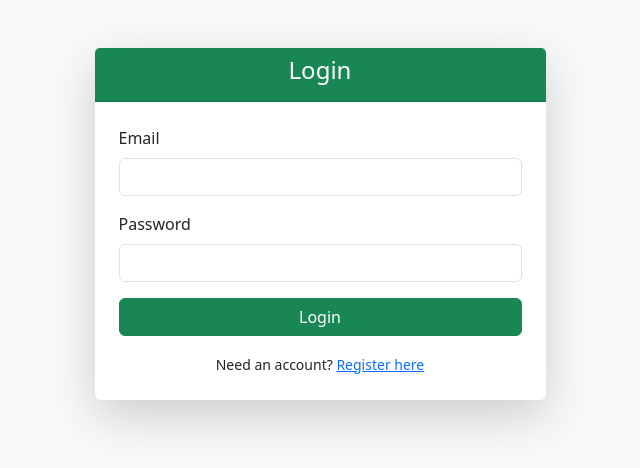
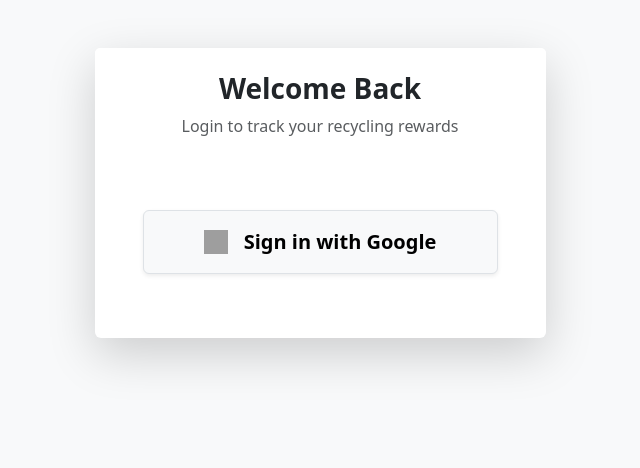
Before and after one commit to bondreamey2006/rvm-rewards-backend, a Flask app: page / in a window 1280 px wide. Shown: the top 468 px of the page, without its empty margins (320-960 px from the left). Run offline with Flask 3, Linux system fonts and the light colour scheme; some libraries are stand-ins or nearby versions; grey boxes are pictures that could not be loaded.

Commit message:
Final Submission: Google Auth & Full Cleanup

```diff
--- a/app.py
+++ b/app.py
@@ -40,8 +40,7 @@ def home():
 @app.route('/login', methods=['GET', 'POST'])
 def login():
     if request.method == 'POST':
-        # The Frontend (HTML) checks the password/verification with Firebase.
-        # If successful, it sends the EMAIL here to create a Flask session.
+        # The Frontend (Google Button) sends the EMAIL here to create a Flask session.
         user_email = request.form.get('email')
 
         if user_email:
@@ -51,10 +50,6 @@ def login():
             flash("Login failed. No email received.", "danger")
 
     return render_template('login.html')
-
-@app.route('/register')
-def register():
-    return render_template('register.html')
 
 @app.route('/logout')
 def logout():
@@ -78,7 +73,7 @@ def dashboard():
         if doc.exists:
             points = doc.to_dict().get('points', 0)
         else:
-            # First time setup: If they just registered, create an empty record
+            # First time setup: If they just logged in with Google for the first time
             user_ref.set({
                 "points": 0,
                 "created_at": datetime.datetime.now()
--- a/templates/login.html
+++ b/templates/login.html
@@ -3,34 +3,24 @@
 <div class="container mt-5">
     <div class="row justify-content-center">
         <div class="col-md-5">
-            <div class="card shadow-lg border-0">
-                <div class="card-header bg-success text-white text-center">
-                    <h4>Login</h4>
+            <div class="card shadow-lg border-0 text-center">
+                <div class="card-header bg-white pt-4 border-0">
+                    <h3 class="fw-bold text-dark">Welcome Back</h3>
+                    <p class="text-muted">Login to track your recycling rewards</p>
                 </div>
-                <div class="card-body p-4">
+                <div class="card-body p-5">
+
                     <div id="alertBox" class="alert d-none"></div>
 
-                    <form id="loginForm">
-                        <div class="mb-3">
-                            <label class="form-label">Email</label>
-                            <input type="email" id="email" class="form-control" required>
-                        </div>
-                        <div class="mb-3">
-                            <label class="form-label">Password</label>
-                            <input type="password" id="password" class="form-control" required>
-                        </div>
-                        <div class="d-grid">
-                            <button type="submit" class="btn btn-success" id="loginBtn">Login</button>
-                        </div>
-                    </form>
+                    <button id="googleBtn" class="btn btn-light border shadow-sm w-100 py-3 mb-3 d-flex align-items-center justify-content-center gap-3">
+                        <img src="https://www.gstatic.com/firebasejs/ui/2.0.0/images/auth/google.svg" width="24" height="24" alt="Google">
+                        <span class="fs-5 fw-bold">Sign in with Google</span>
+                    </button>
 
                     <form id="flaskAuthForm" action="/login" method="POST" style="display:none;">
                         <input type="hidden" name="email" id="flaskEmail">
                     </form>
 
-                    <div class="text-center mt-3">
-                        <small>Need an account? <a href="/register">Register here</a></small>
-                    </div>
                 </div>
             </div>
         </div>
@@ -40,7 +30,7 @@
 <script src="https://www.gstatic.com/firebasejs/9.22.0/firebase-app-compat.js"></script>
 <script src="https://www.gstatic.com/firebasejs/9.22.0/firebase-auth-compat.js"></script>
 <script>
-    // --- I HAVE FILLED IN YOUR REAL KEYS HERE ---
+    // --- YOUR REAL CONFIG ---
     const firebaseConfig = {
         apiKey: "AIzaSyChYVXkvYgTchL1JK3Z_ESo1ucsbojGOVI",
         authDomain: "rvm-rewards.firebaseapp.com",
@@ -51,47 +41,30 @@
         measurementId: "G-3Q3XKX0F1D"
     };
 
-    // Initialize Firebase
     if (!firebase.apps.length) firebase.initializeApp(firebaseConfig);
     const auth = firebase.auth();
+    const provider = new firebase.auth.GoogleAuthProvider();
 
-    document.getElementById("loginForm").addEventListener("submit", async (e) => {
-        e.preventDefault();
-        const email = document.getElementById("email").value;
-        const pass = document.getElementById("password").value;
+    document.getElementById("googleBtn").addEventListener("click", async () => {
+        const btn = document.getElementById("googleBtn");
         const alertBox = document.getElementById("alertBox");
-        const btn = document.getElementById("loginBtn");
-
-        alertBox.classList.add("d-none");
-        btn.disabled = true;
 
         try {
-            // Check password with Firebase
-            const userCredential = await auth.signInWithEmailAndPassword(email, pass);
-            const user = userCredential.user;
+            // 1. Open Google Popup
+            const result = await auth.signInWithPopup(provider);
+            const user = result.user;
 
-            if (user.emailVerified) {
-                // SUCCESS: Email is verified. Log them into Flask.
-                document.getElementById("flaskEmail").value = user.email;
-                document.getElementById("flaskAuthForm").submit();
-            } else {
-                // FAIL: Email not verified
-                alertBox.className = "alert alert-warning";
-                alertBox.innerHTML = "Please verify your email! Check your inbox. <br> <a href='javascript:resend()'>Resend Link</a>";
-                alertBox.classList.remove("d-none");
-                btn.disabled = false;
+            console.log("Logged in as:", user.email);
 
-                // Helper to resend
-                window.resend = async () => {
-                    await user.sendEmailVerification();
-                    alert("Verification link resent!");
-                }
-            }
+            // 2. Send Email to Flask Backend
+            document.getElementById("flaskEmail").value = user.email;
+            document.getElementById("flaskAuthForm").submit();
+
         } catch (error) {
+            console.error(error);
             alertBox.className = "alert alert-danger";
             alertBox.innerText = "Login Failed: " + error.message;
             alertBox.classList.remove("d-none");
-            btn.disabled = false;
         }
     });
 </script>
```
Also changed, not shown: templates/register.html (deleted, +0 -93 lines).
